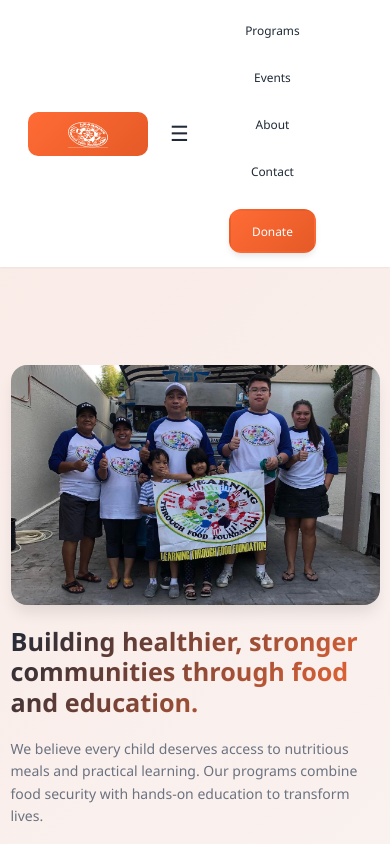
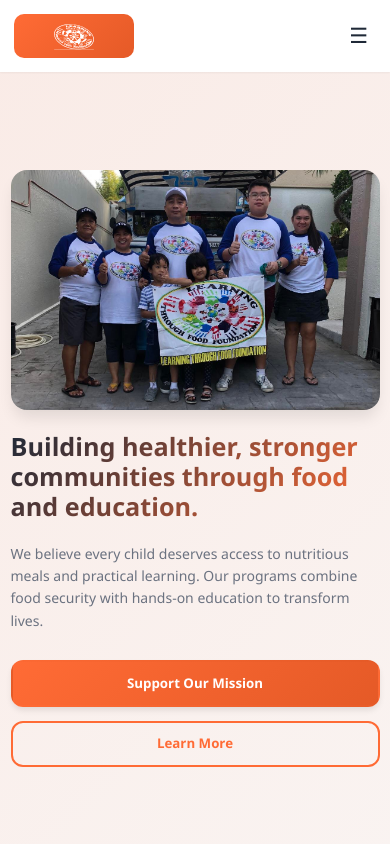
Before and after one commit to dhante-deleon/ltff-next, a Next.js app: page / in a window 390 px wide. Shown: the top 844 px of the page. Built offline with nearby package versions, Linux system fonts and the light colour scheme.

Commit message:
fix: properly hide navigation on mobile, clean up header layout

```diff
--- a/components/Header.js
+++ b/components/Header.js
@@ -9,16 +9,17 @@ export default function Header() {
 
   return (
     <header className="site-header">
-      <div className="header-top" style={{display:'flex', alignItems:'center', justifyContent:'space-between', padding:'1rem 2rem', width:'100%'}}>
+      <div className="header-top">
         <Link href="/">
           <div style={{background:'linear-gradient(135deg, var(--accent), var(--accent-dark))', borderRadius:'10px', padding:'8px 14px', display:'flex', alignItems:'center', justifyContent:'center', width:'120px', height:'44px'}}>
             <img src="/white-logo.svg" alt="LTFF" style={{height:'28px', width:'auto'}} />
           </div>
         </Link>
+
         <div className="company-name" style={{fontWeight:700,fontSize:'1.1rem',color:'var(--primary)'}}>Learning Through Food Foundation Inc.</div>
 
         {/* Desktop Navigation */}
-        <nav className="desktop-nav" style={{display:'flex', gap:'2rem', alignItems:'center', flex:1, justifyContent:'flex-end', marginRight:'2rem'}}>
+        <nav className="desktop-nav">
           <Link href="/#programs">Programs</Link>
           <Link href="/events">Events</Link>
           <Link href="/about">About</Link>
@@ -36,7 +37,8 @@ export default function Header() {
             cursor:'pointer',
             padding:'8px',
             fontSize:'1.5rem',
-            color:'var(--primary)'
+            color:'var(--primary)',
+            marginLeft:'auto'
           }}
           aria-label="Toggle menu"
         >
@@ -46,14 +48,7 @@ export default function Header() {
 
       {/* Mobile Navigation */}
       {mobileMenuOpen && (
-        <nav className="mobile-nav" style={{
-          display:'flex',
-          flexDirection:'column',
-          padding:'1rem 2rem',
-          gap:'1rem',
-          background:'white',
-          borderTop:'1px solid var(--border)',
-        }}>
+        <nav className="mobile-nav">
           <Link href="/#programs" onClick={closeMenu}>Programs</Link>
           <Link href="/events" onClick={closeMenu}>Events</Link>
           <Link href="/about" onClick={closeMenu}>About</Link>
--- a/styles/globals.css
+++ b/styles/globals.css
@@ -40,18 +40,18 @@ a{color:var(--accent);text-decoration:none}
   z-index:20;
   backdrop-filter:blur(10px);
 }
-.header-top{display:flex;align-items:center;justify-content:space-between;padding:1rem 2rem}
-@media(max-width:768px){.header-top{padding:1rem 1rem;gap:1rem}}
+.header-top{display:flex;align-items:center;justify-content:space-between;padding:1rem 2rem;width:100%;gap:1rem}
+@media(max-width:768px){.header-top{padding:1rem}}
 
 .site-logo{height:44px;width:auto;border-radius:8px;transition:transform 0.3s}
 .site-logo:hover{transform:scale(1.05)}
 @media(max-width:640px){.site-logo{height:36px}}
 
-.company-name{display:block}
+.company-name{display:block;flex-shrink:0}
 @media(max-width:768px){.company-name{display:none}}
 
-.desktop-nav{display:flex;gap:2rem}
-@media(max-width:768px){.desktop-nav{display:none}}
+.desktop-nav{display:flex;gap:2rem;align-items:center;flex:1;justify-content:flex-end;margin-right:2rem}
+@media(max-width:768px){.desktop-nav{display:none !important}}
 .desktop-nav a{
   color:var(--primary);
   text-decoration:none;
@@ -63,9 +63,10 @@ a{color:var(--accent);text-decoration:none}
 @media(max-width:640px){.desktop-nav a{font-size:0.85rem}}
 .desktop-nav a:hover{color:var(--accent)}
 
-.mobile-menu-btn{display:none !important}
-@media(max-width:768px){.mobile-menu-btn{display:block !important;margin-left:auto}}
+.mobile-menu-btn{display:none;background:none;border:none;cursor:pointer;padding:8px;font-size:1.5rem;color:var(--primary);margin-left:auto}
+@media(max-width:768px){.mobile-menu-btn{display:block}}
 
+.mobile-nav{display:flex;flex-direction:column;padding:1rem 2rem;gap:1rem;background:white;border-top:1px solid var(--border)}
 .mobile-nav a{
   color:var(--primary);
   text-decoration:none;
```
